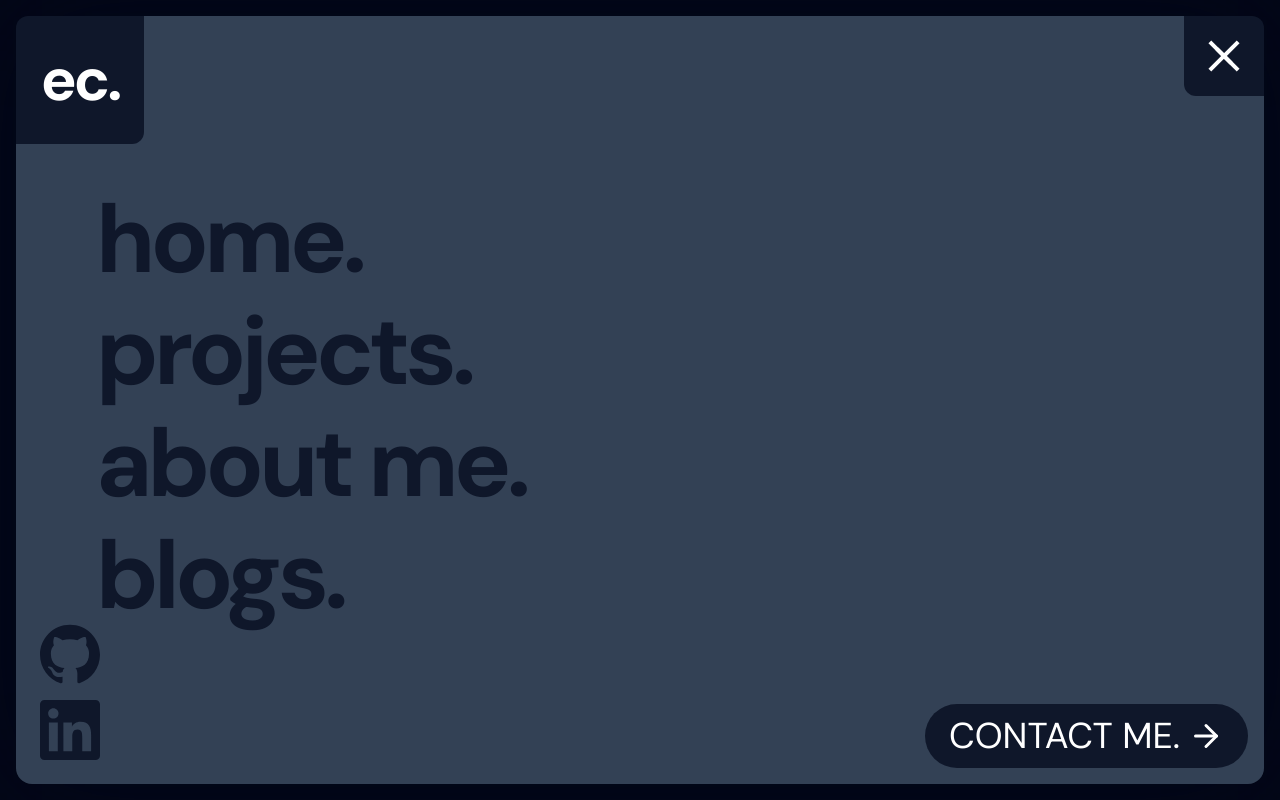
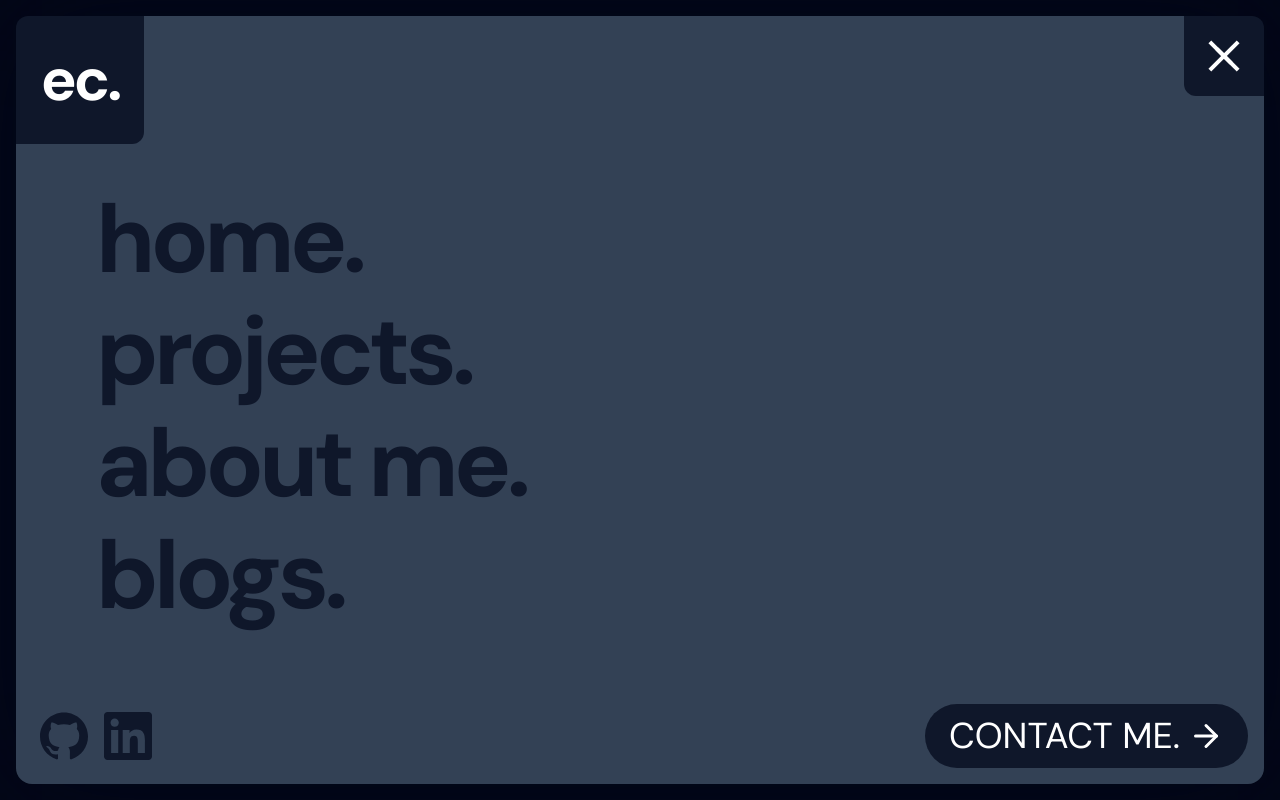
Before and after one commit to ethancreates/ethancreates-portfolio, a Next.js app: page / in a window 1280 px wide. Both pictures are taken after a click on the button 1224 px from the left and 56 px from the top of the page. Built offline with nearby package versions, Linux system fonts and the light colour scheme.

Commit message:
re-adjusted footer cta on navbar

```diff
--- a/src/components/Navbar.tsx
+++ b/src/components/Navbar.tsx
@@ -139,7 +139,7 @@ const HamburgerButton = ({
 export const FooterCTAs = () => {
   return (
     <>
-      <div className="absolute bottom-6 left-6 flex gap-4 md:flex-col">
+      <div className="absolute bottom-6 left-6 flex gap-4">
         {SOCIAL_CTAS.map((l, idx) => {
           return (
             <motion.a
@@ -158,7 +158,7 @@ export const FooterCTAs = () => {
               }}
               exit={{ opacity: 0, y: -8 }}
             >
-              <l.Component className="text-4xl lg:text-6xl  text-slate-900 transition-colors hover:text-slate-200" />
+              <l.Component className="text-4xl lg:text-5xl  text-slate-900 transition-colors hover:text-slate-200" />
             </motion.a>
           );
         })}
```
